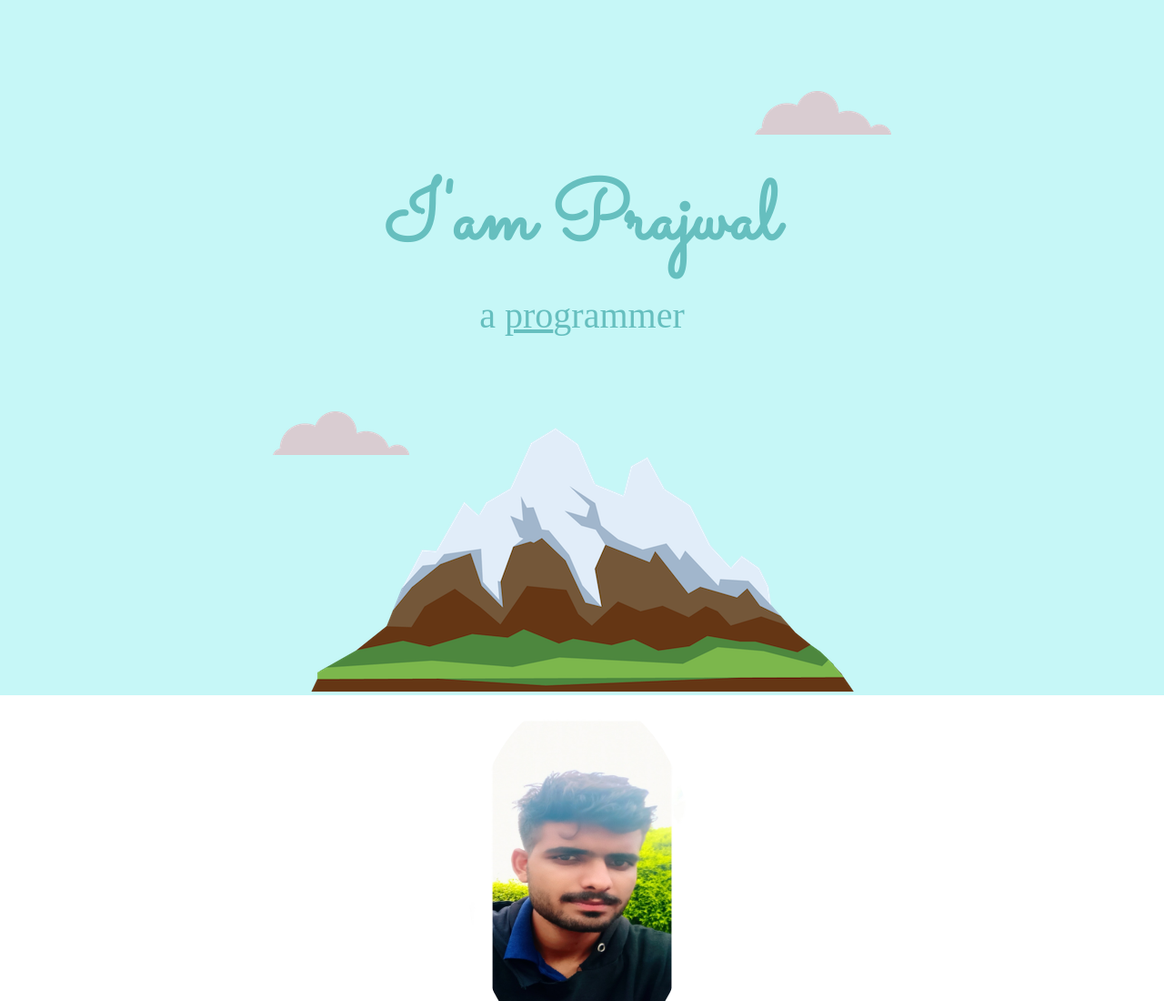
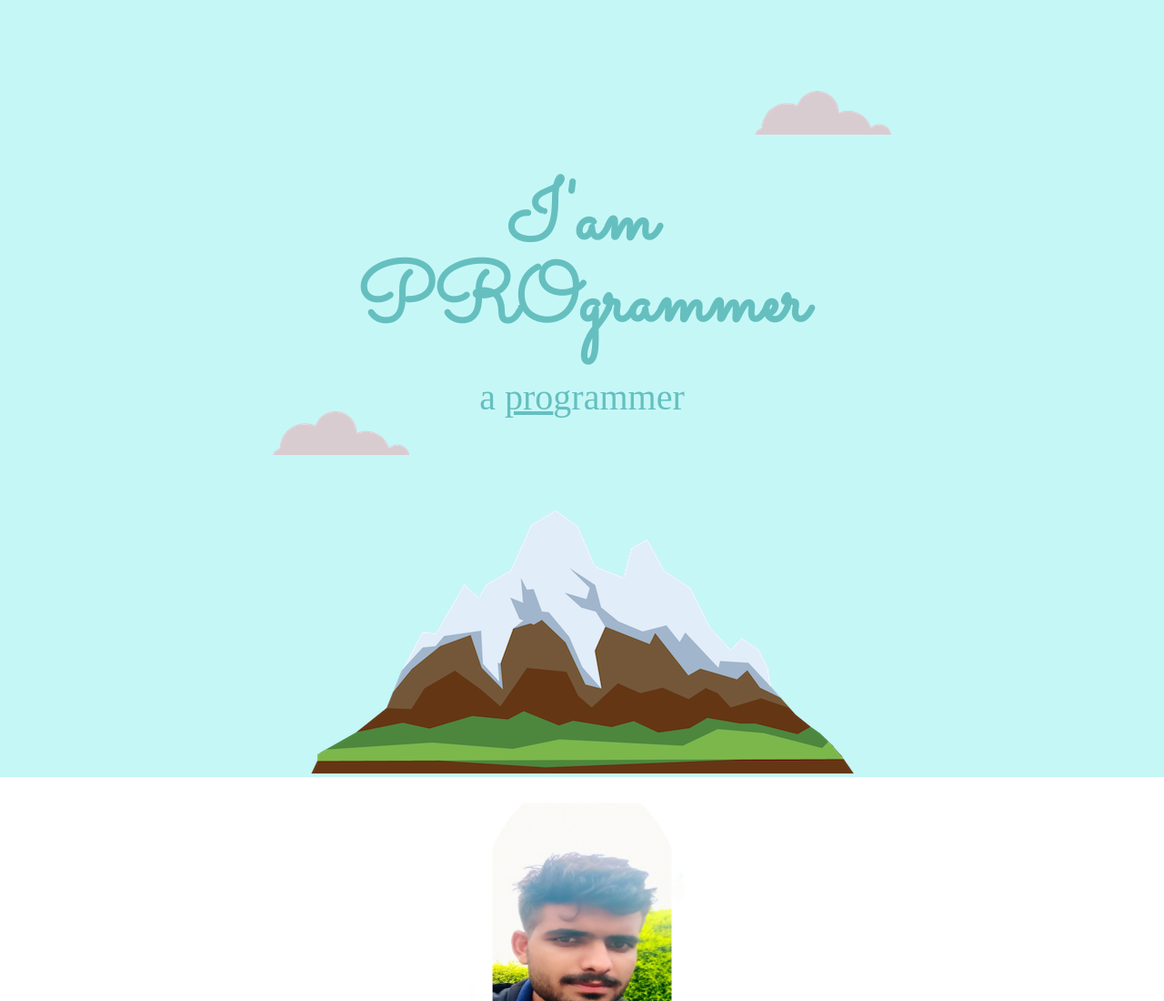
Before and after one commit to PrajwalSSReddy/Myfirstwebsite, a plain HTML site: page index.html in a window 1280 px wide. Shown: the top 1100 px of the page at 91% size. Drawn offline with Linux system fonts and the light colour scheme.

Commit message:
Update index.html
just changed content in web page

```diff
--- a/index.html
+++ b/index.html
@@ -14,7 +14,7 @@
 <body>
     <div class="top-container">
     <img class="top-cloud" src="things/cloud.png" alt="cloud">
-    <h1>I'am Prajwal</h1>
+    <h1>I'am PROgrammer</h1>
     <h2>a <span>pro</span>grammer</h2>
     <img class="bottom-cloud" src="things/cloud.png" alt="cloud">
     <img class="mountain" src="things/mountain.png" alt="mountain">
```
